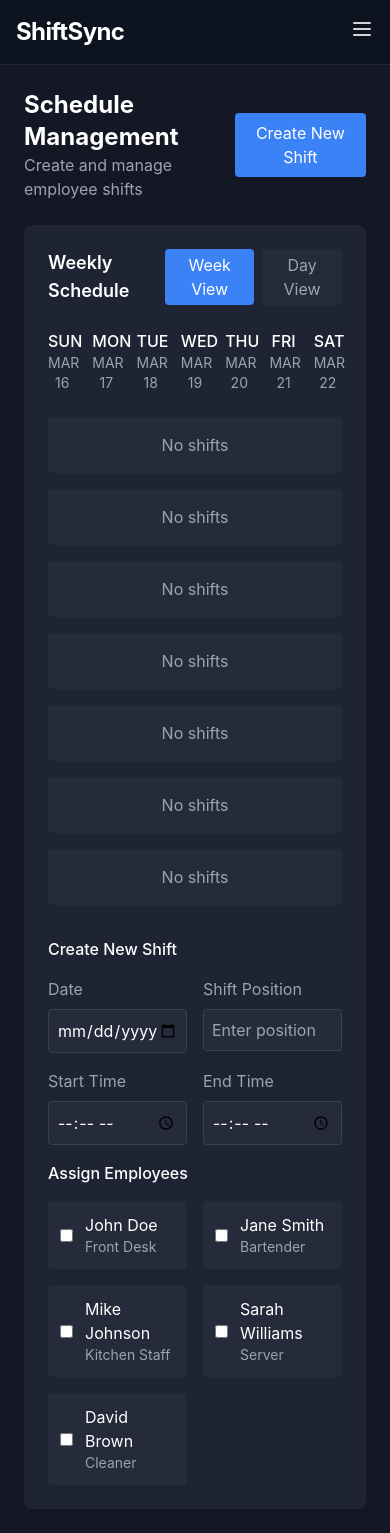
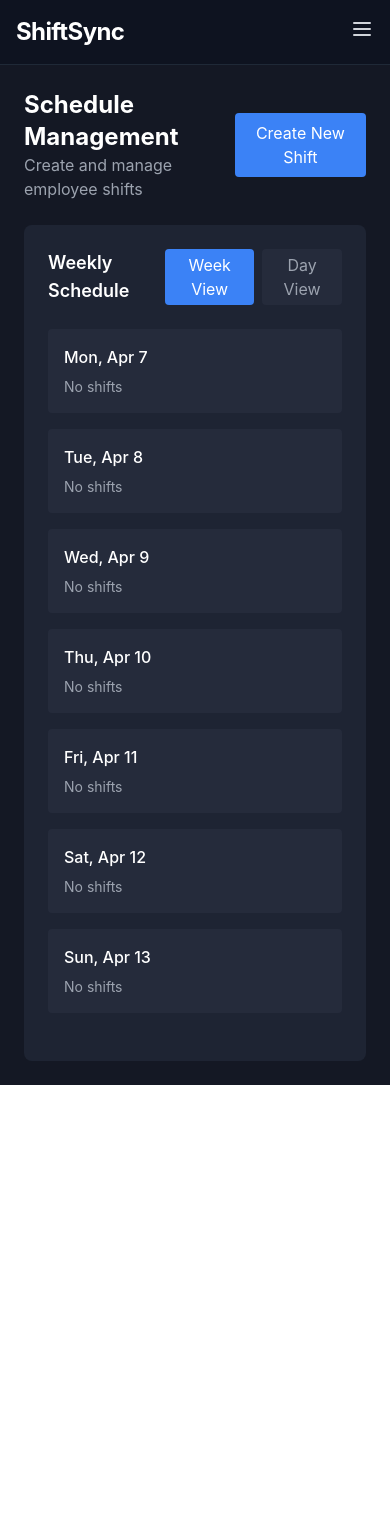
Before and after one commit to oicar-team12/web-ui, a React (Create React App) app: page /schedule in a window 390 px wide. After the commit the page ends 1085 px from the top, so only its background shows below. Built offline with nearby package versions, Linux system fonts and the light colour scheme.

Commit message:
Implement week/day view switch and dynamic date rendering with date-fns

```diff
--- a/src/components/ScheduleManagement.tsx
+++ b/src/components/ScheduleManagement.tsx
@@ -1,4 +1,6 @@
 import React, { useState } from 'react';
+import { addDays, format, isSameDay, startOfWeek } from 'date-fns';
+import ShiftModal from './ShiftModal';
 
 interface Employee {
   id: string;
@@ -6,8 +8,21 @@ interface Employee {
   position: string;
 }
 
+interface Shift {
+  id: string;
+  date: string;
+  position: string;
+  start: string;
+  end: string;
+  assignedEmployees: string[];
+}
+
 const ScheduleManagement: React.FC = () => {
   const [viewMode, setViewMode] = useState<'week' | 'day'>('week');
+  const [selectedDate, setSelectedDate] = useState(new Date());
+  const [shifts, setShifts] = useState<Shift[]>([]);
+  const [showModal, setShowModal] = useState(false);
+  const [editingShift, setEditingShift] = useState<Shift | null>(null);
 
   const mockEmployees: Employee[] = [
     { id: '1', name: 'John Doe', position: 'Front Desk' },
@@ -17,15 +32,60 @@ const ScheduleManagement: React.FC = () => {
     { id: '5', name: 'David Brown', position: 'Cleaner' },
   ];
 
-  const weekDays = [
-    'SUN, MAR 16',
-    'MON, MAR 17',
-    'TUE, MAR 18',
-    'WED, MAR 19',
-    'THU, MAR 20',
-    'FRI, MAR 21',
-    'SAT, MAR 22',
-  ];
+  const getWeekDays = () => {
+    const start = startOfWeek(selectedDate, { weekStartsOn: 1 });
+    return Array.from({ length: 7 }).map((_, i) => addDays(start, i));
+  };
+
+  const openModal = (shift?: Shift) => {
+    setEditingShift(shift || null);
+    setShowModal(true);
+  };
+
+  const closeModal = () => {
+    setEditingShift(null);
+    setShowModal(false);
+  };
+
+  const saveShift = (newShift: Shift) => {
+    setShifts(prev => {
+      const exists = prev.find(shift => shift.id === newShift.id);
+      if (exists) {
+        return prev.map(shift => (shift.id === newShift.id ? newShift : shift));
+      }
+      return [...prev, newShift];
+    });
+    closeModal();
+  };
+
+  const removeShift = (shiftToRemove: Shift) => {
+    setShifts(prev => prev.filter(shift => shift.id !== shiftToRemove.id));
+  };
+
+  const renderShifts = (dayShifts: Shift[]) => {
+    if (dayShifts.length === 0) {
+      return <p className="text-gray-400 text-sm">No shifts</p>;
+    }
+
+    return dayShifts.map((shift, i) => (
+      <div key={i} className="mb-2 text-white text-sm border-b border-gray-600 pb-1">
+        <div className="flex justify-between items-center">
+          <div>
+            <strong>{shift.position}</strong> ({shift.start} - {shift.end})<br />
+            <span className="text-gray-400 text-xs">
+              {shift.assignedEmployees
+                .map(id => mockEmployees.find(e => e.id === id)?.name)
+                .join(', ')}
+            </span>
+          </div>
+          <div className="flex space-x-2 text-xs">
+            <button onClick={() => openModal(shift)} className="text-blue-400">Edit</button>
+            <button onClick={() => removeShift(shift)} className="text-red-400">Remove</button>
+          </div>
+        </div>
+      </div>
+    ));
+  };
 
   return (
     <div className="p-6">
@@ -34,7 +94,10 @@ const ScheduleManagement: React.FC = () => {
           <h1 className="text-2xl font-bold text-white">Schedule Management</h1>
           <p className="text-gray-400">Create and manage employee shifts</p>
         </div>
-        <button className="bg-blue-500 text-white px-4 py-2 rounded hover:bg-blue-600">
+        <button
+          onClick={() => openModal()}
+          className="bg-blue-500 text-white px-4 py-2 rounded hover:bg-blue-600"
+        >
           Create New Shift
         </button>
       </div>
@@ -66,85 +129,55 @@ const ScheduleManagement: React.FC = () => {
           </div>
         </div>
 
-        <div className="grid grid-cols-7 gap-4 mb-6">
-          {weekDays.map((day, index) => (
-            <div key={index} className="text-center">
-              <p className="text-white font-medium">{day.split(',')[0]}</p>
-              <p className="text-gray-400 text-sm">{day.split(',')[1]}</p>
-            </div>
-          ))}
-        </div>
+        {viewMode === 'week' ? (
+          <div className="grid grid-cols-1 sm:grid-cols-2 md:grid-cols-4 lg:grid-cols-7 gap-4 mb-6">
+            {getWeekDays().map((day, index) => {
+              const dayShifts = shifts.filter(shift =>
+                isSameDay(new Date(shift.date), day)
+              );
+              return (
+                <div key={index} className="p-4 bg-[#252b3b] rounded text-left">
+                  <p className="text-white font-medium mb-2">
+                    {format(day, 'EEE, MMM d')}
+                  </p>
+                  {renderShifts(dayShifts)}
+                </div>
+              );
+            })}
+          </div>
+        ) : (
+          <div className="mb-6">
+            <select
+              value={selectedDate.toISOString()}
+              onChange={(e) => setSelectedDate(new Date(e.target.value))}
+              className="bg-[#252b3b] text-white p-2 rounded border border-gray-700"
+            >
+              {getWeekDays().map((day, index) => (
+                <option key={index} value={day.toISOString()}>
+                  {format(day, 'EEEE, MMM d')}
+                </option>
+              ))}
+            </select>
 
-        <div className="space-y-4">
-          {weekDays.map((day, index) => (
-            <div key={index} className="text-center p-4 bg-[#252b3b] rounded">
-              <p className="text-gray-400">No shifts</p>
-            </div>
-          ))}
-        </div>
-
-        <div className="mt-8">
-          <h3 className="text-white font-medium mb-4">Create New Shift</h3>
-          <div className="grid grid-cols-2 gap-4 mb-4">
-            <div>
-              <label className="block text-gray-400 mb-2">Date</label>
-              <input
-                type="date"
-                className="w-full bg-[#252b3b] text-white p-2 rounded border border-gray-700 focus:outline-none focus:border-blue-500"
-              />
-            </div>
-            <div>
-              <label className="block text-gray-400 mb-2">Shift Position</label>
-              <input
-                type="text"
-                className="w-full bg-[#252b3b] text-white p-2 rounded border border-gray-700 focus:outline-none focus:border-blue-500"
-                placeholder="Enter position"
-              />
-            </div>
-            <div>
-              <label className="block text-gray-400 mb-2">Start Time</label>
-              <input
-                type="time"
-                className="w-full bg-[#252b3b] text-white p-2 rounded border border-gray-700 focus:outline-none focus:border-blue-500"
-              />
-            </div>
-            <div>
-              <label className="block text-gray-400 mb-2">End Time</label>
-              <input
-                type="time"
-                className="w-full bg-[#252b3b] text-white p-2 rounded border border-gray-700 focus:outline-none focus:border-blue-500"
-              />
+            <div className="mt-4 p-4 bg-[#252b3b] rounded text-left">
+              {renderShifts(
+                shifts.filter(shift =>
+                  isSameDay(new Date(shift.date), selectedDate)
+                )
+              )}
             </div>
           </div>
+        )}
+      </div>
 
-          <div>
-            <h4 className="text-white font-medium mb-4">Assign Employees</h4>
-            <div className="grid grid-cols-2 md:grid-cols-3 gap-4">
-              {mockEmployees.map((employee) => (
-                <div
-                  key={employee.id}
-                  className="flex items-center space-x-3 p-3 bg-[#252b3b] rounded cursor-pointer hover:bg-[#2a2f3e]"
-                >
-                  <input
-                    type="checkbox"
-                    id={`employee-${employee.id}`}
-                    className="rounded bg-[#1e2433] border-gray-700 text-blue-500 focus:ring-blue-500"
-                  />
-                  <div>
-                    <label
-                      htmlFor={`employee-${employee.id}`}
-                      className="text-white cursor-pointer"
-                    >
-                      {employee.name}
-                    </label>
-                    <p className="text-gray-400 text-sm">{employee.position}</p>
-                  </div>
-                </div>
-              ))}
-            </div>
-          </div>
-        </div>
-      </div>
+      {showModal && (
+        <ShiftModal
+          onClose={closeModal}
+          onSave={saveShift}
+          employees={mockEmployees}
+          initialShift={editingShift}
+        />
+      )}
     </div>
   );
 };
```
